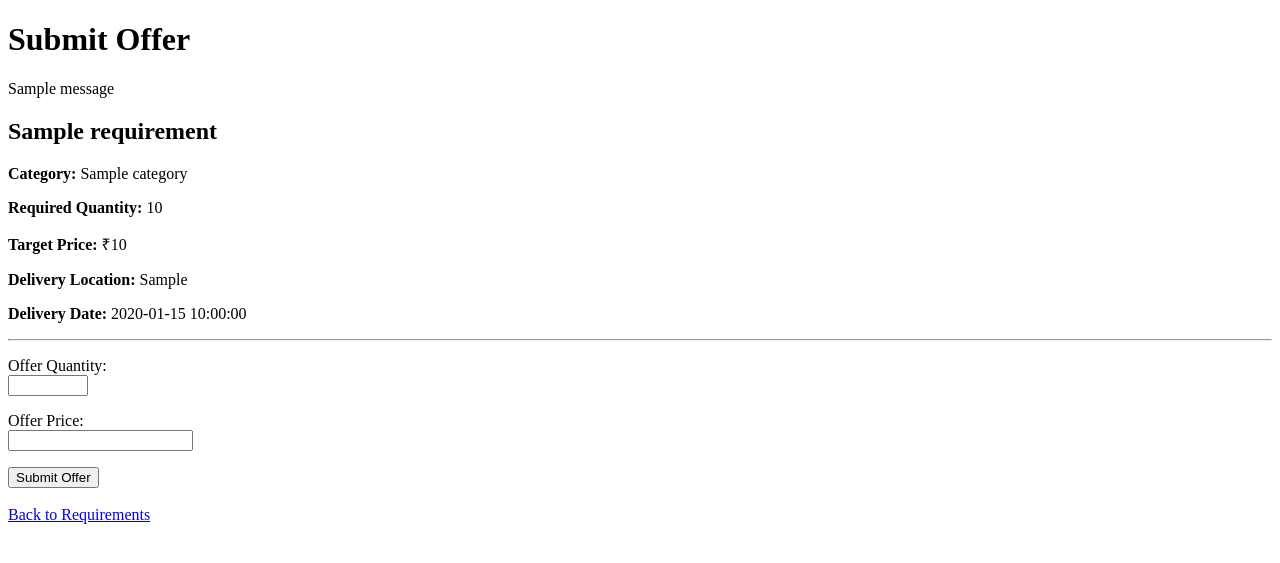
After one commit to Adityatrip4666/FarmDirect, a Flask app: template templates/submit_offer.html in a window 1280 px wide. The commit adds this page. Shown: the top 563 px of the page. Run offline with Flask 3, Linux system fonts and the light colour scheme; the template is opened without the code that fills it: most values are stand-ins (such as "Sample title", 1, 10 or a date in 2020); one stand-in notice (Sample message) is shown.

Commit message:
Implement bulk buyer offers (Issue #18)

```diff
--- a/app.py
+++ b/app.py
@@ -715,6 +715,7 @@ def order_details(order_id):
 
     return render_template("order_details.html", order=order, items=items)
 
+
 @app.route("/requirements/add", methods=["GET", "POST"])
 @role_required("bulk_buyer")
 def add_requirement():
@@ -787,6 +788,7 @@ def add_requirement():
 
     return render_template("add_requirement.html")
 
+
 @app.route("/requirements")
 @role_required("bulk_buyer")
 def my_requirements():
@@ -813,10 +815,8 @@ def my_requirements():
 
     conn.close()
 
-    return render_template(
-        "requirements.html",
-        requirements=requirements
-    )
+    return render_template("requirements.html", requirements=requirements)
+
 
 @app.route("/requirements/available")
 @role_required("farmer", "fpo")
@@ -845,10 +845,196 @@ def available_requirements():
 
     conn.close()
 
-    return render_template(
-        "available_requirements.html",
-        requirements=requirements
+    return render_template("available_requirements.html", requirements=requirements)
+
+
+@app.route("/requirements/<int:requirement_id>/offers")
+@role_required("bulk_buyer")
+def requirement_offers(requirement_id):
+    conn = get_db_connection()
+
+    requirement = conn.execute(
+        """
+        SELECT
+            id,
+            product_name,
+            category,
+            quantity,
+            target_price,
+            delivery_location,
+            delivery_date,
+            status
+        FROM bulk_requirements
+        WHERE id = ? AND buyer_id = ?
+        """,
+        (requirement_id, session["user_id"]),
+    ).fetchone()
+
+    if requirement is None:
+        conn.close()
+        flash("Requirement not found or you are not authorized to view it.", "error")
+        return redirect(url_for("my_requirements"))
+
+    offers = conn.execute(
+        """
+        SELECT
+            offers.id,
+            offers.quantity,
+            offers.price,
+            offers.status,
+            offers.created_at,
+            users.name AS seller_name,
+            users.role AS seller_role
+        FROM offers
+        JOIN users
+            ON offers.seller_id = users.id
+        WHERE offers.requirement_id = ?
+        ORDER BY offers.created_at DESC
+        """,
+        (requirement_id,),
+    ).fetchall()
+
+    conn.close()
+
+    return render_template("offers.html", requirement=requirement, offers=offers)
+
+
+@app.route("/offers/<int:offer_id>/<status>", methods=["POST"])
+@role_required("bulk_buyer")
+def update_offer_status(offer_id, status):
+
+    if status not in ("Accepted", "Rejected"):
+        flash("Invalid offer status.", "error")
+        return redirect(url_for("my_requirements"))
+
+    conn = get_db_connection()
+
+    offer = conn.execute(
+        """
+        SELECT
+            offers.id,
+            offers.requirement_id
+        FROM offers
+        JOIN bulk_requirements
+            ON offers.requirement_id = bulk_requirements.id
+        WHERE offers.id = ?
+        AND bulk_requirements.buyer_id = ?
+        """,
+        (offer_id, session["user_id"]),
+    ).fetchone()
+
+    if offer is None:
+        conn.close()
+        flash("Offer not found or you are not authorized.", "error")
+        return redirect(url_for("my_requirements"))
+
+    conn.execute(
+        """
+        UPDATE offers
+        SET status = ?,
+            updated_at = CURRENT_TIMESTAMP
+        WHERE id = ?
+        """,
+        (status, offer_id),
     )
+
+    conn.commit()
+    conn.close()
+
+    flash(f"Offer {status.lower()} successfully.", "success")
+
+    return redirect(
+        url_for("requirement_offers", requirement_id=offer["requirement_id"])
+    )
+
+
+@app.route("/requirements/<int:requirement_id>/offer", methods=["GET", "POST"])
+@role_required("farmer", "fpo")
+def submit_offer(requirement_id):
+    conn = get_db_connection()
+
+    requirement = conn.execute(
+        """
+        SELECT
+            id,
+            product_name,
+            category,
+            quantity,
+            target_price,
+            delivery_location,
+            delivery_date,
+            status
+        FROM bulk_requirements
+        WHERE id = ? AND status = 'Open'
+        """,
+        (requirement_id,),
+    ).fetchone()
+
+    if requirement is None:
+        conn.close()
+        flash("Requirement not found or no longer open.", "error")
+        return redirect(url_for("available_requirements"))
+
+    if request.method == "POST":
+        quantity = request.form.get("quantity", "").strip()
+        price = request.form.get("price", "").strip()
+
+        try:
+            quantity = float(quantity)
+
+            if quantity <= 0:
+                raise ValueError
+        except ValueError:
+            conn.close()
+            flash("Offer quantity must be greater than 0.", "error")
+            return render_template("submit_offer.html", requirement=requirement)
+
+        try:
+            price = float(price)
+
+            if price <= 0:
+                raise ValueError
+        except ValueError:
+            conn.close()
+            flash("Offer price must be greater than 0.", "error")
+            return render_template("submit_offer.html", requirement=requirement)
+
+        if quantity > requirement["quantity"]:
+            conn.close()
+            flash("Offer quantity cannot exceed the required quantity.", "error")
+            return render_template("submit_offer.html", requirement=requirement)
+
+        conn.execute(
+            """
+            INSERT INTO offers
+            (
+                requirement_id,
+                seller_id,
+                quantity,
+                price,
+                status
+            )
+            VALUES (?, ?, ?, ?, ?)
+            """,
+            (
+                requirement_id,
+                session["user_id"],
+                quantity,
+                price,
+                "Pending",
+            ),
+        )
+
+        conn.commit()
+        conn.close()
+
+        flash("Offer submitted successfully.", "success")
+        return redirect(url_for("available_requirements"))
+
+    conn.close()
+
+    return render_template("submit_offer.html", requirement=requirement)
+
 
 @app.route("/cart/update/<int:product_id>", methods=["POST"])
 @role_required("consumer")
--- a/templates/available_requirements.html
+++ b/templates/available_requirements.html
@@ -57,6 +57,12 @@
                 {{ requirement["status"] }}
             </p>
 
+            <p>
+               <a href="{{ url_for('submit_offer', requirement_id=requirement['id']) }}">
+                     Submit Offer
+                </a>
+            </p>
+
         {% endfor %}
 
     {% else %}
--- /dev/null
+++ b/templates/submit_offer.html
@@ -0,0 +1,84 @@
+<!DOCTYPE html>
+<html>
+<head>
+    <meta charset="UTF-8">
+    <title>Submit Offer - FarmDirect</title>
+</head>
+<body>
+
+    <h1>Submit Offer</h1>
+
+    {% with messages = get_flashed_messages(with_categories=true) %}
+        {% for category, message in messages %}
+            <p>{{ message }}</p>
+        {% endfor %}
+    {% endwith %}
+
+    <h2>{{ requirement["product_name"] }}</h2>
+
+    <p>
+        <strong>Category:</strong>
+        {{ requirement["category"] }}
+    </p>
+
+    <p>
+        <strong>Required Quantity:</strong>
+        {{ requirement["quantity"] }}
+    </p>
+
+    <p>
+        <strong>Target Price:</strong>
+        ₹{{ requirement["target_price"] }}
+    </p>
+
+    <p>
+        <strong>Delivery Location:</strong>
+        {{ requirement["delivery_location"] }}
+    </p>
+
+    <p>
+        <strong>Delivery Date:</strong>
+        {{ requirement["delivery_date"] }}
+    </p>
+
+    <hr>
+
+    <form method="POST">
+
+        <p>
+            <label>Offer Quantity:</label><br>
+            <input
+                type="number"
+                name="quantity"
+                min="0.01"
+                step="0.01"
+                max="{{ requirement['quantity'] }}"
+                required
+            >
+        </p>
+
+        <p>
+            <label>Offer Price:</label><br>
+            <input
+                type="number"
+                name="price"
+                min="0.01"
+                step="0.01"
+                required
+            >
+        </p>
+
+        <button type="submit">
+            Submit Offer
+        </button>
+
+    </form>
+
+    <br>
+
+    <a href="{{ url_for('available_requirements') }}">
+        Back to Requirements
+    </a>
+
+</body>
+</html>
```
Also changed, not shown: templates/offers.html (added, +89 -0 lines), templates/requirements.html (+9 -0 lines).
